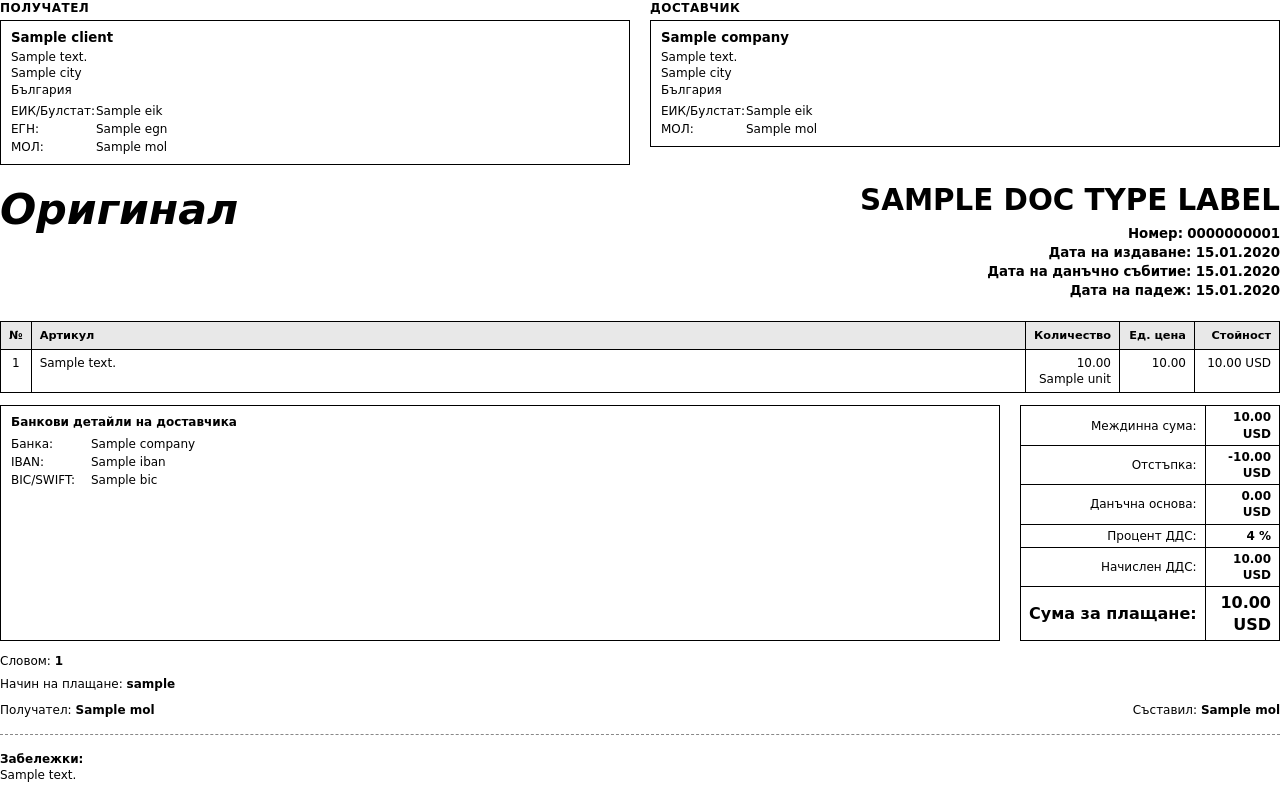
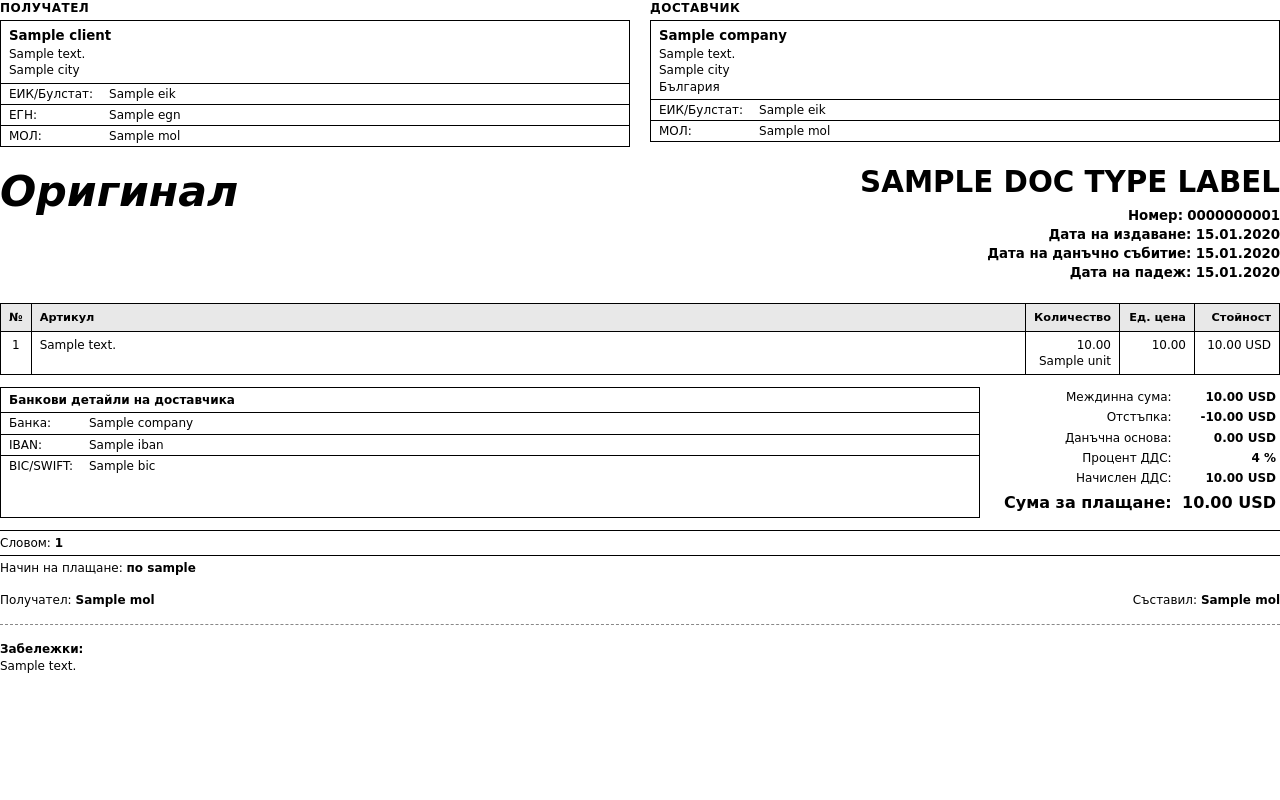
Before and after one commit to bdobrev002/megabanx-invoicing, a Python web app: template megabanx-invoicing-backend/app/templates/invoice_pdf.html in a window 1280 px wide. Run offline with Jinja, Linux system fonts and the light colour scheme; the template is opened without the code that fills it: most values are stand-ins (such as "Sample title", 1, 10 or a date in 2020).

Commit message:
fix: PDF template redesign, address/city extraction, bank details, and Devin Review bugs
- Address extraction: only street/neighborhood after district, no postal code
- City extraction: only city name without 'гр.' prefix, postal code, or district
- PDF party boxes: bordered table rows for ЕИК/ДДС/МОЛ fields
- PDF bank details: always show Банка/IBAN/BIC labels (empty if no account)
- PDF totals: clean layout without borders
- Fix negative tax base display in InvoiceView (clamp to 0)
- Fix edit mode cannot clear due_date/notes/internal_notes (|| undefined -> || null)
- Fix logo upload: delete old files when extension changes
- Strip 'Адрес на електронна поща:' suffix from TR address

Co-Authored-By: Boyko Dobrev <bdobrev002@gmail.com>

```diff
--- a/megabanx-invoicing-backend/app/templates/invoice_pdf.html
+++ b/megabanx-invoicing-backend/app/templates/invoice_pdf.html
@@ -34,28 +34,31 @@
     }
     .party-card {
         border: 1px solid #000;
-        padding: 8px 10px;
+        padding: 0;
     }
-    .party-card .company-name {
+    .party-info {
+        padding: 6px 8px 4px 8px;
+    }
+    .party-info .company-name {
         font-size: 10pt;
         font-weight: bold;
-        margin-bottom: 2px;
+        margin-bottom: 1px;
     }
-    .party-card .address {
+    .party-info .detail-line {
         font-size: 9pt;
-        margin-bottom: 4px;
     }
-    .party-card table {
+    .party-card table.party-fields {
         width: 100%;
         border-collapse: collapse;
     }
-    .party-card table td {
+    .party-card table.party-fields td {
         font-size: 9pt;
-        padding: 1px 0;
+        padding: 2px 8px;
         vertical-align: top;
+        border-top: 1px solid #000;
     }
-    .party-card table td:first-child {
-        width: 85px;
+    .party-card table.party-fields td:first-child {
+        width: 90px;
         white-space: nowrap;
     }
 
@@ -132,12 +135,13 @@
     .bank-box {
         flex: 1;
         border: 1px solid #000;
-        padding: 8px 10px;
+        padding: 0;
     }
     .bank-box .bank-title {
         font-size: 9pt;
         font-weight: bold;
-        margin-bottom: 4px;
+        padding: 4px 8px;
+        border-bottom: 1px solid #000;
     }
     .bank-box table {
         width: 100%;
@@ -145,15 +149,19 @@
     }
     .bank-box table td {
         font-size: 9pt;
-        padding: 1px 0;
+        padding: 2px 8px;
         vertical-align: top;
+        border-top: 1px solid #000;
     }
     .bank-box table td:first-child {
         width: 80px;
         white-space: nowrap;
     }
+    .bank-box table tr:first-child td {
+        border-top: none;
+    }
     .totals-box {
-        width: 260px;
+        width: 280px;
         flex-shrink: 0;
     }
     .totals-box table {
@@ -161,9 +169,8 @@
         border-collapse: collapse;
     }
     .totals-box table td {
-        padding: 3px 8px;
+        padding: 2px 4px;
         font-size: 9pt;
-        border: 1px solid #000;
     }
     .totals-box table td:first-child {
         text-align: right;
@@ -172,22 +179,26 @@
     .totals-box table td:last-child {
         text-align: right;
         font-weight: bold;
-        width: 100px;
+        width: 110px;
     }
     .totals-box table tr.total-final td {
         font-size: 12pt;
         font-weight: bold;
-        padding: 5px 8px;
+        padding: 4px 4px;
     }
 
     /* Words + payment */
     .words-section {
-        margin-bottom: 6px;
+        margin-bottom: 4px;
         font-size: 9pt;
+        border-top: 1px solid #000;
+        padding-top: 4px;
     }
     .payment-section {
-        margin-bottom: 10px;
+        margin-bottom: 8px;
         font-size: 9pt;
+        border-top: 1px solid #000;
+        padding-top: 4px;
     }
 
     /* Signatures */
@@ -195,6 +206,7 @@
         display: flex;
         justify-content: space-between;
         margin-bottom: 16px;
+        margin-top: 16px;
     }
     .signature-box {
         font-size: 9pt;
@@ -224,15 +236,16 @@
     <div class="party-box">
         <div class="party-label">ПОЛУЧАТЕЛ</div>
         <div class="party-card">
-            <div class="company-name">{{ client.name }}</div>
-            {% if client.address or client.city %}
-            <div class="address">
-                {%- if client.address %}{{ client.address }}{% endif %}
-                {%- if client.city %}{% if client.address %}<br>{% endif %}{{ client.city }}{% endif %}
-                {%- if client.city %}<br>България{% endif %}
+            <div class="party-info">
+                <div class="company-name">{{ client.name }}</div>
+                {% if client.address %}
+                <div class="detail-line">{{ client.address }}</div>
+                {% endif %}
+                {% if client.city %}
+                <div class="detail-line">{{ client.city }}</div>
+                {% endif %}
             </div>
-            {% endif %}
-            <table>
+            <table class="party-fields">
                 {% if client.eik %}
                 <tr><td>ЕИК/Булстат:</td><td>{{ client.eik }}</td></tr>
                 {% endif %}
@@ -251,13 +264,17 @@
     <div class="party-box">
         <div class="party-label">ДОСТАВЧИК</div>
         <div class="party-card">
-            <div class="company-name">{{ company.name }}</div>
-            <div class="address">
-                {%- if company.address %}{{ company.address }}{% endif %}
-                {%- if company.city %}{% if company.address %}<br>{% endif %}{{ company.city }}{% endif %}
-                {%- if company.city %}<br>България{% endif %}
+            <div class="party-info">
+                <div class="company-name">{{ company.name }}</div>
+                {% if company.address %}
+                <div class="detail-line">{{ company.address }}</div>
+                {% endif %}
+                {% if company.city %}
+                <div class="detail-line">{{ company.city }}</div>
+                {% endif %}
+                <div class="detail-line">България</div>
             </div>
-            <table>
+            <table class="party-fields">
                 <tr><td>ЕИК/Булстат:</td><td>{{ company.eik }}</td></tr>
                 {% if company.is_vat_registered and company.vat_number %}
                 <tr><td>ДДС №:</td><td>{{ company.vat_number }}</td></tr>
@@ -313,15 +330,9 @@
     <div class="bank-box">
         <div class="bank-title">Банкови детайли на доставчика</div>
         <table>
-            {% if company.bank_name %}
-            <tr><td>Банка:</td><td>{{ company.bank_name }}</td></tr>
-            {% endif %}
-            {% if company.iban %}
-            <tr><td>IBAN:</td><td>{{ company.iban }}</td></tr>
-            {% endif %}
-            {% if company.bic %}
-            <tr><td>BIC/SWIFT:</td><td>{{ company.bic }}</td></tr>
-            {% endif %}
+            <tr><td>Банка:</td><td>{{ company.bank_name or "" }}</td></tr>
+            <tr><td>IBAN:</td><td>{{ company.iban or "" }}</td></tr>
+            <tr><td>BIC/SWIFT:</td><td>{{ company.bic or "" }}</td></tr>
         </table>
     </div>
     <div class="totals-box">
@@ -370,7 +381,7 @@
 
 {% if invoice.payment_method %}
 <div class="payment-section">
-    Начин на плащане: <strong>{{ invoice.payment_method | lower }}</strong>
+    Начин на плащане: <strong>по {{ invoice.payment_method | lower }}</strong>
 </div>
 {% endif %}
 
--- a/megabanx-invoicing-frontend/src/pages/InvoiceView.tsx
+++ b/megabanx-invoicing-frontend/src/pages/InvoiceView.tsx
@@ -270,7 +270,7 @@ export default function InvoiceView() {
                     <div className="flex justify-between text-sm">
                       <span className="text-slate-600">Данъчна основа:</span>
                       <span className="font-semibold">
-                        {(Number(invoice.subtotal) - Number(invoice.discount)).toFixed(2)} {invoice.currency}
+                        {Math.max(0, Number(invoice.subtotal) - Number(invoice.discount)).toFixed(2)} {invoice.currency}
                       </span>
                     </div>
                   </>
```
Also changed, not shown: megabanx-invoicing-backend/app/routers/companies.py (+7 -0 lines), megabanx-invoicing-backend/app/routers/registry.py (+41 -5 lines), megabanx-invoicing-frontend/src/pages/NewInvoice.tsx (+6 -6 lines).
